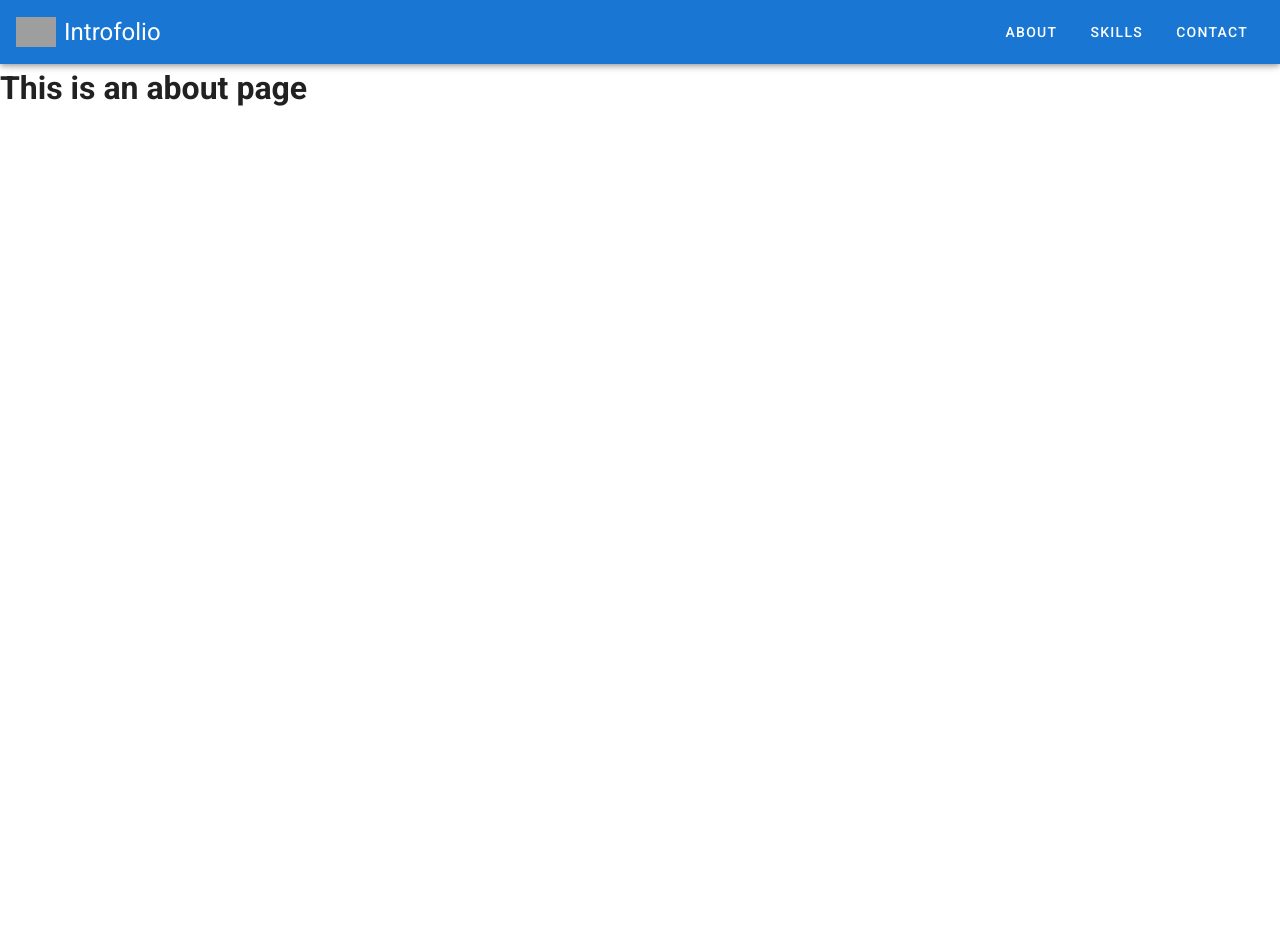
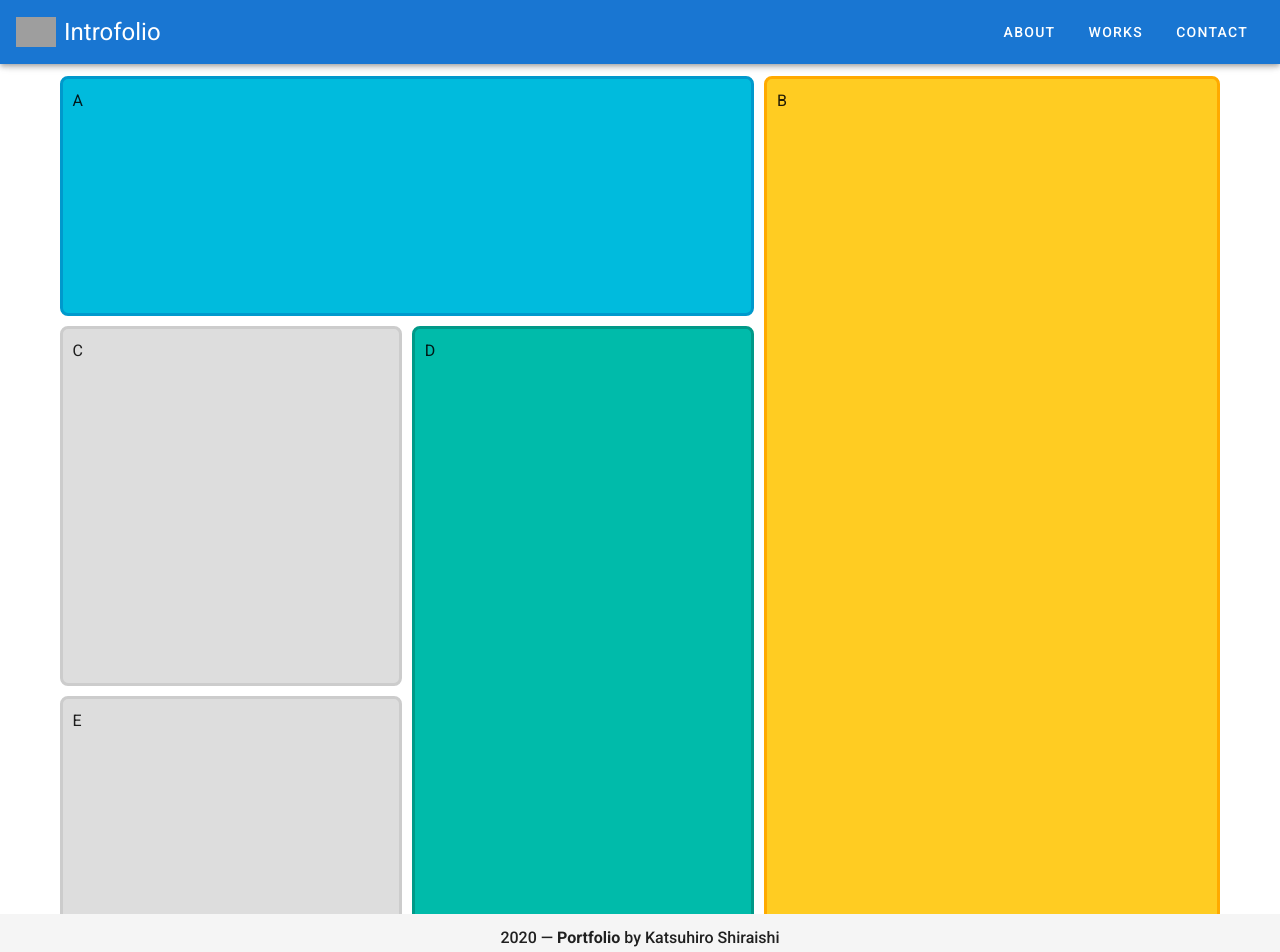
Before and after one commit to Katsu30/introfolio, a Vue app: page /about in a window 1280 px wide. Shown: the top 952 px of the page. Before the commit the page ends 800 px from the top, so only its background shows below. Built offline with nearby package versions, Linux system fonts and the light colour scheme; grey boxes are pictures that could not be loaded.

Commit message:
apply grid layput and install footer

```diff
--- a/src/App.vue
+++ b/src/App.vue
@@ -4,17 +4,21 @@
     <v-content>
           <router-view/>
     </v-content>
+    <GrobalFooter />
   </v-app>
 </template>
 
 <script>
 import NavHeader from './components/NavHeader';
+import GrobalFooter from './components/GrobalFooter';
 
 export default {
   name: 'App',
 
   components: {
     NavHeader,
+    GrobalFooter,
+
   },
 
   data: () => ({
@@ -28,5 +32,6 @@ export default {
     display: flex;
     justify-content: center;
     height: 100vh;
+    margin-bottom: 50px;
   }
 </style>
--- /dev/null
+++ b/src/components/GrobalFooter.vue
@@ -0,0 +1,23 @@
+<template>
+    <v-footer
+      class="font-weight-medium"
+      padless
+    >
+      <v-col
+        class="text-center"
+        cols="12"
+      >
+        {{ new Date().getFullYear() }} — <strong>Portfolio</strong> by Katsuhiro Shiraishi
+      </v-col>
+    </v-footer>
+</template>
+
+<script>
+export default {
+    name: "GrobalFooter",
+}
+</script>
+
+<style scoped>
+
+</style>
--- a/src/components/NavHeader.vue
+++ b/src/components/NavHeader.vue
@@ -40,7 +40,7 @@
 			return {
 				items: [
 					{ title: 'About', path: '/about' },
-					{ title: 'Skills', path: '/skills' },
+					{ title: 'Works', path: '/works' },
 					{ title: 'Contact', path: '/contact' }
 				]
 			}
--- a/src/router/index.js
+++ b/src/router/index.js
@@ -19,9 +19,9 @@ const routes = [
     component: () => import(/* webpackChunkName: "about" */ '../views/About.vue')
   },
   {
-    path: '/skills',
-    name: 'skills',
-    component: () => import('../views/Skills.vue')
+    path: '/works',
+    name: 'works',
+    component: () => import('../views/Works.vue')
   },
   {
     path: '/contact',
--- a/src/views/About.vue
+++ b/src/views/About.vue
@@ -1,5 +1,62 @@
 <template>
-  <div class="about">
-    <h1>This is an about page</h1>
+  <div class="container">
+    <div class="item box-big1">A</div>
+    <div class="item box-big2">B</div>
+    <div class="item">C</div>
+    <div class="item box-big3">D</div>
+    <div class="item">E</div>
   </div>
 </template>
+
+<style scoped>
+  .container {
+  display: grid;
+  gap: 10px;
+  grid-template-columns: 3fr 3fr 4fr;
+  grid-template-rows: 240px 360px 240px auto;
+}
+.item {
+  background: #ddd;
+  padding: 10px;
+  border-radius: 8px;
+  border: 3px solid #ccc;
+}
+.box-big1 {
+  grid-column: 1 / 3;
+  background: #0bd;
+  border-color: #09c;
+}
+.box-big2 {
+  grid-column: 3 / 4;
+  grid-row: 1 / 4;
+  background: #fc2;
+  border-color: #fa0;
+}
+.box-big3 {
+  grid-column: 2 / 3;
+  grid-row: 2 / 4;
+  background: #0ba;
+  border-color: #098;
+}
+
+/* Responsive */
+@media (max-width: 600px){
+  .container {
+    grid-template-columns: 1fr;
+    grid-template-rows: auto;
+  }
+  .box-big1,
+  .box-big2,
+  .box-big3
+  {
+    grid-column: 1;
+    grid-row: auto;
+  }
+}
+
+/* Layout */
+body {
+  padding: 10px;
+  font-family: sans-serif;
+}
+</style>
--- a/src/views/Home.vue
+++ b/src/views/Home.vue
@@ -1,7 +1,5 @@
 <template>
-  <v-container>
-    This is Home
-  </v-container>
+  <h1>This is Home</h1>
 </template>
 
 <script>
```
Also changed, not shown: src/views/Works.vue (renamed from src/views/Skills.vue).
